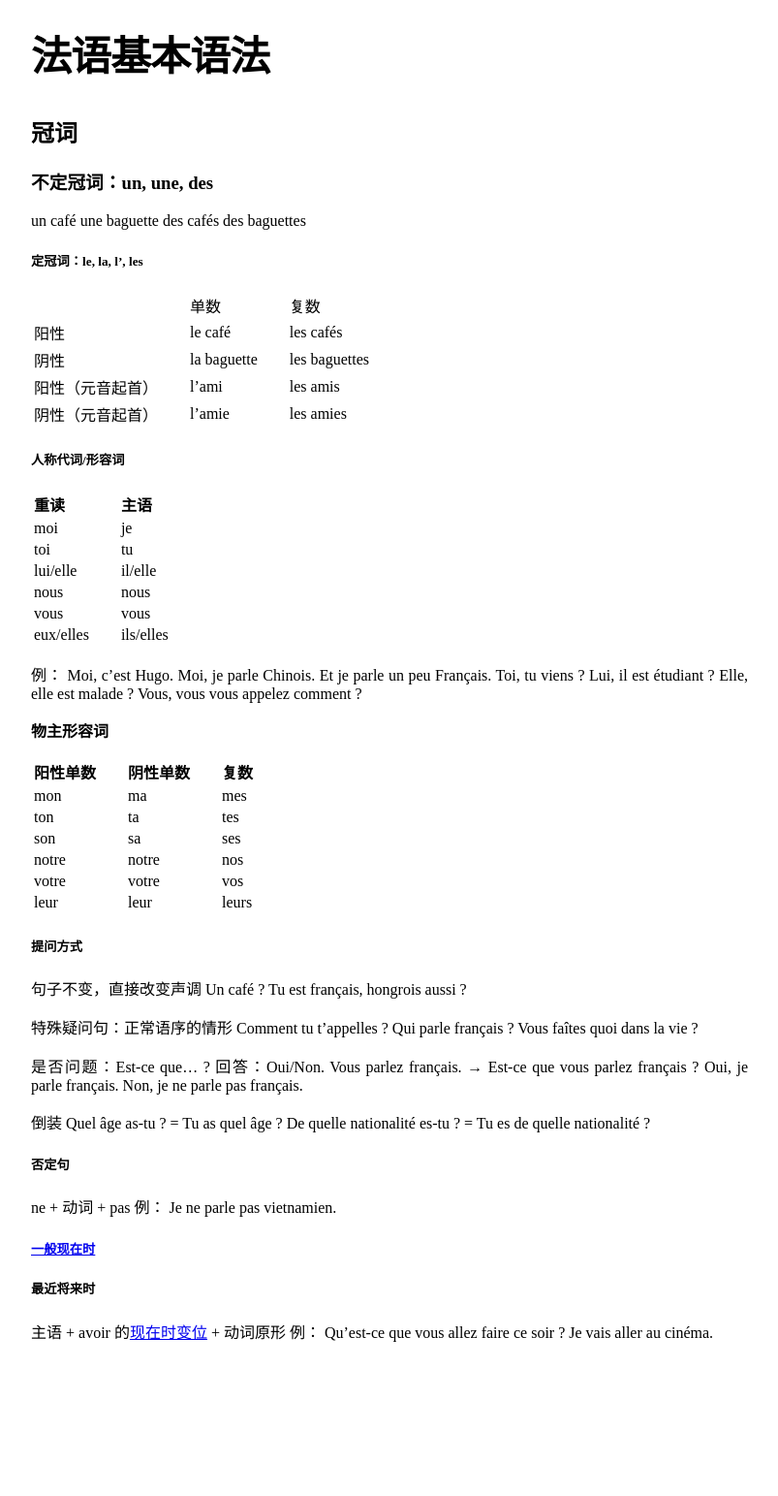
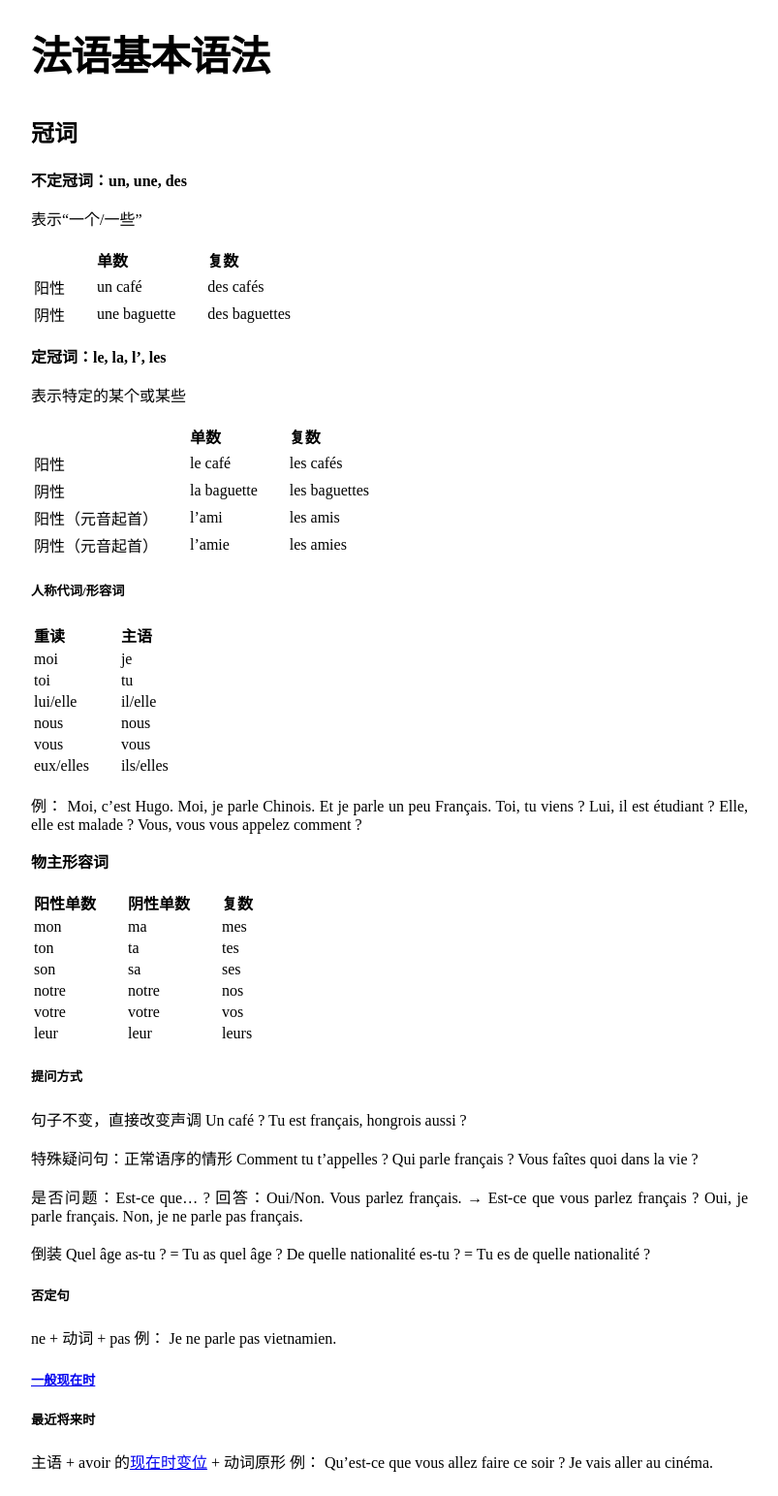
Before and after one commit to keinriesenradinparis/testing_local, a Jekyll site: the page built from _posts/2022/2022-12-16-法语基本语法.md, in a window 1280 px wide. Shown: the whole page at 97% size, without its empty margins (238-1041 px from the left). Built offline with Jekyll 4.4.1, drawn with Linux system fonts in a browser that asks for light colours; before the commit the page ends 1409 px from its top, so only the background shows below that.

Commit message:
Update 2022-12-16-法语基本语法.md

```diff
--- a/_posts/2022/2022-12-16-法语基本语法.md
+++ b/_posts/2022/2022-12-16-法语基本语法.md
@@ -9,16 +9,23 @@ layout: page_light
 
 ## 冠词
 
-### 不定冠词：un, une, des
+**不定冠词：un, une, des**
 
- un café     une baguette
-des cafés    des baguettes
+表示“一个/一些”
 
-##### 定冠词：le, la, l', les
+|     | 单数          | 复数 |
+| --- | ------------ | --- |
+| 阳性 | un café      | des cafés |
+| 阴性 | une baguette | des baguettes |
+
+**定冠词：le, la, l', les**
+
+表示特定的某个或某些
 
 |     | 单数              | 复数 |
+| --- | ---------------- | --- |
 | 阳性 | le café          | les cafés |
-| 阴性 | la baguette      |  les baguettes |
+| 阴性 | la baguette      | les baguettes |
 | 阳性（元音起首） | l'ami  | les amis |
 | 阴性（元音起首） | l'amie | les amies |
 
```
